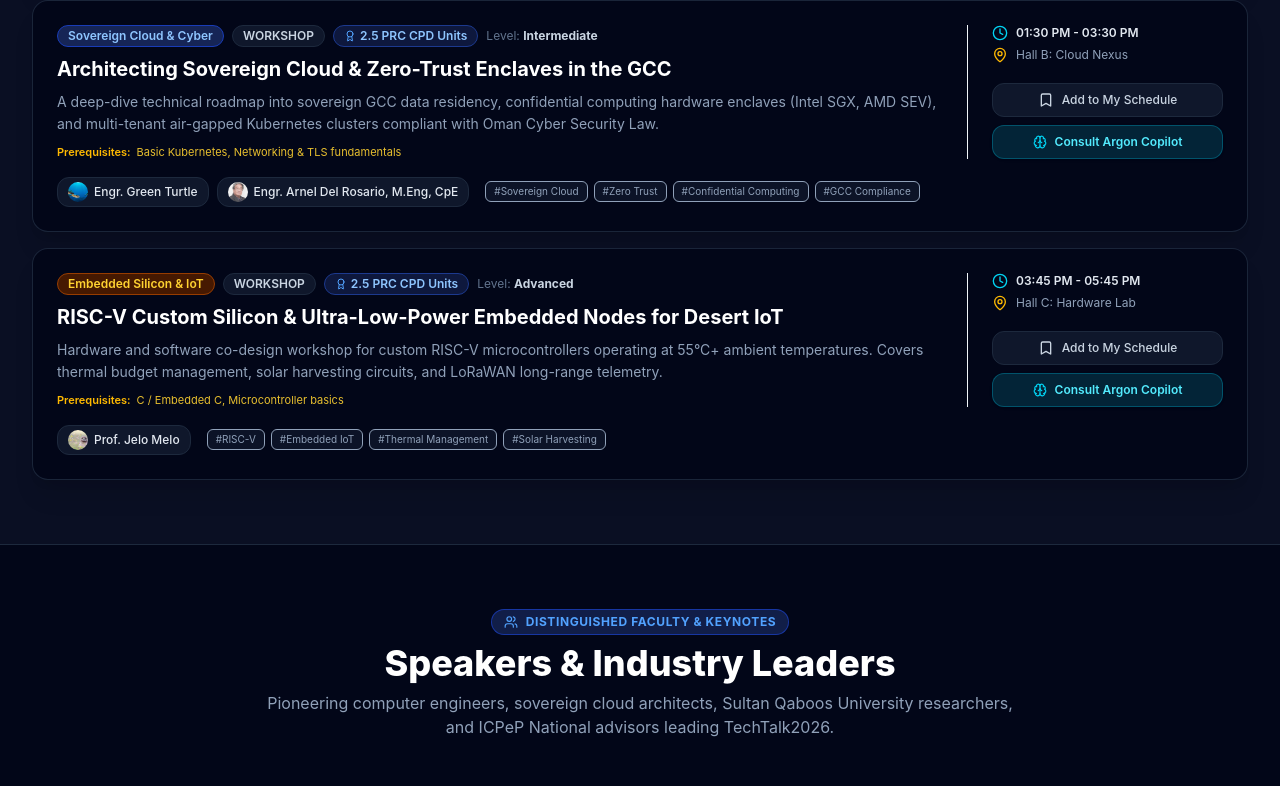
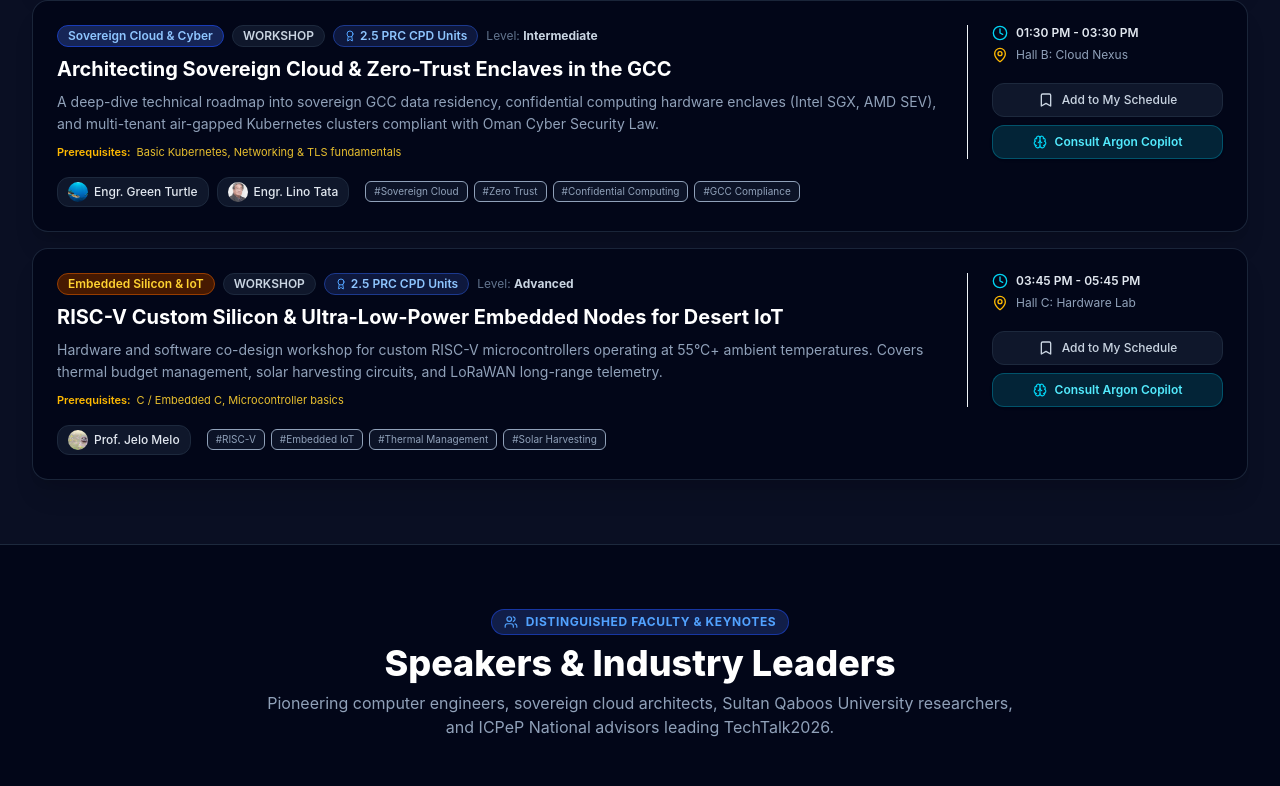
Before and after one commit to Drenegade/TechTalk2026, a React (Vite) app: page / in a window 1280 px wide. Shown: the part 2713-3499 px from the top of the page. Built offline with nearby package versions, Linux system fonts and the light colour scheme.

Commit message:
feat: update speaker name for spk-5
Replace Engr. Arnel Del Rosario with Engr. Lino Tata in conference data.

```diff
--- a/src/data/conferenceData.ts
+++ b/src/data/conferenceData.ts
@@ -66,7 +66,7 @@ export const SPEAKERS: Speaker[] = [
   },
   {
     id: 'spk-5',
-    name: 'Engr. Arnel Del Rosario, M.Eng, CpE',
+    name: 'Engr. Lino Tata',
     title: 'Principal Cloud Native Architect & Kubernetes Fellow',
     organization: 'Gulf Sovereign Cloud Solutions',
     bio: 'Specialist in multi-cloud mesh networks, high-availability data replication across GCC financial hubs, and edge microservices orchestration under sovereign data residency mandates.',
```
